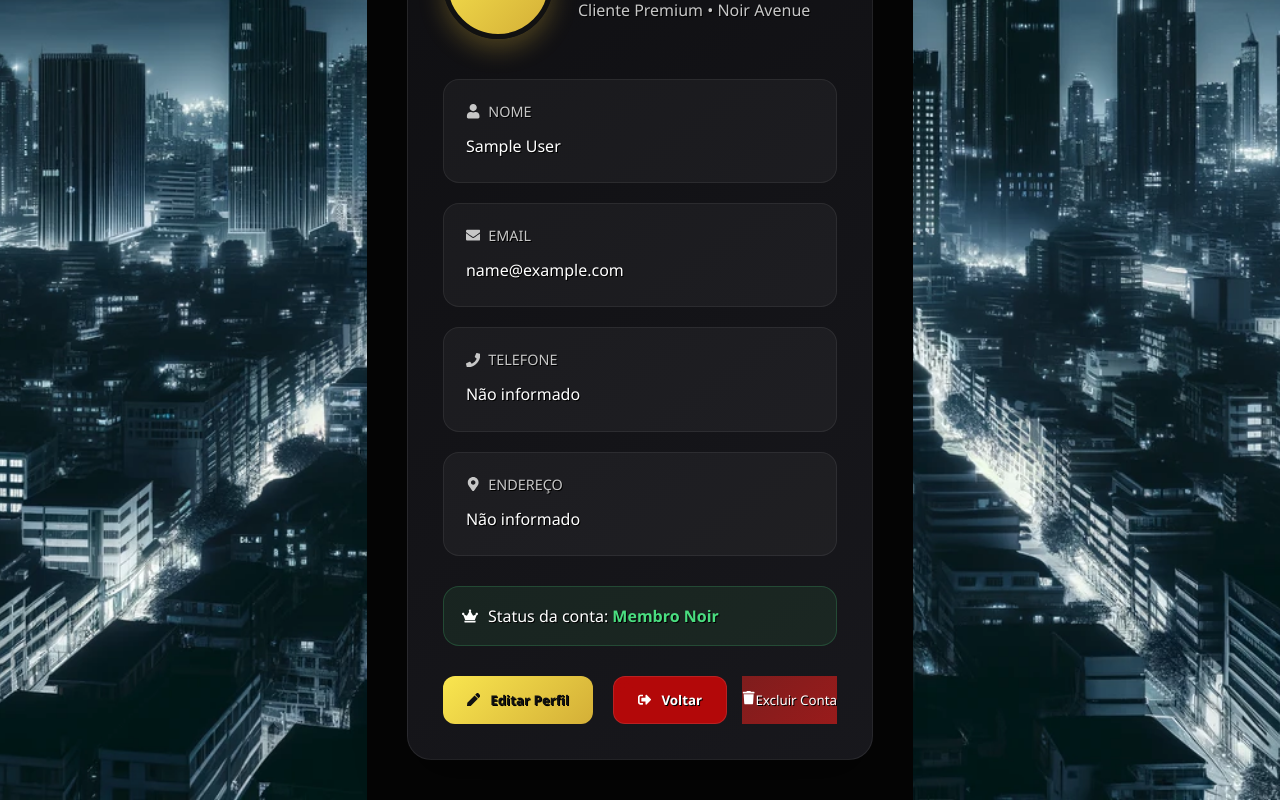
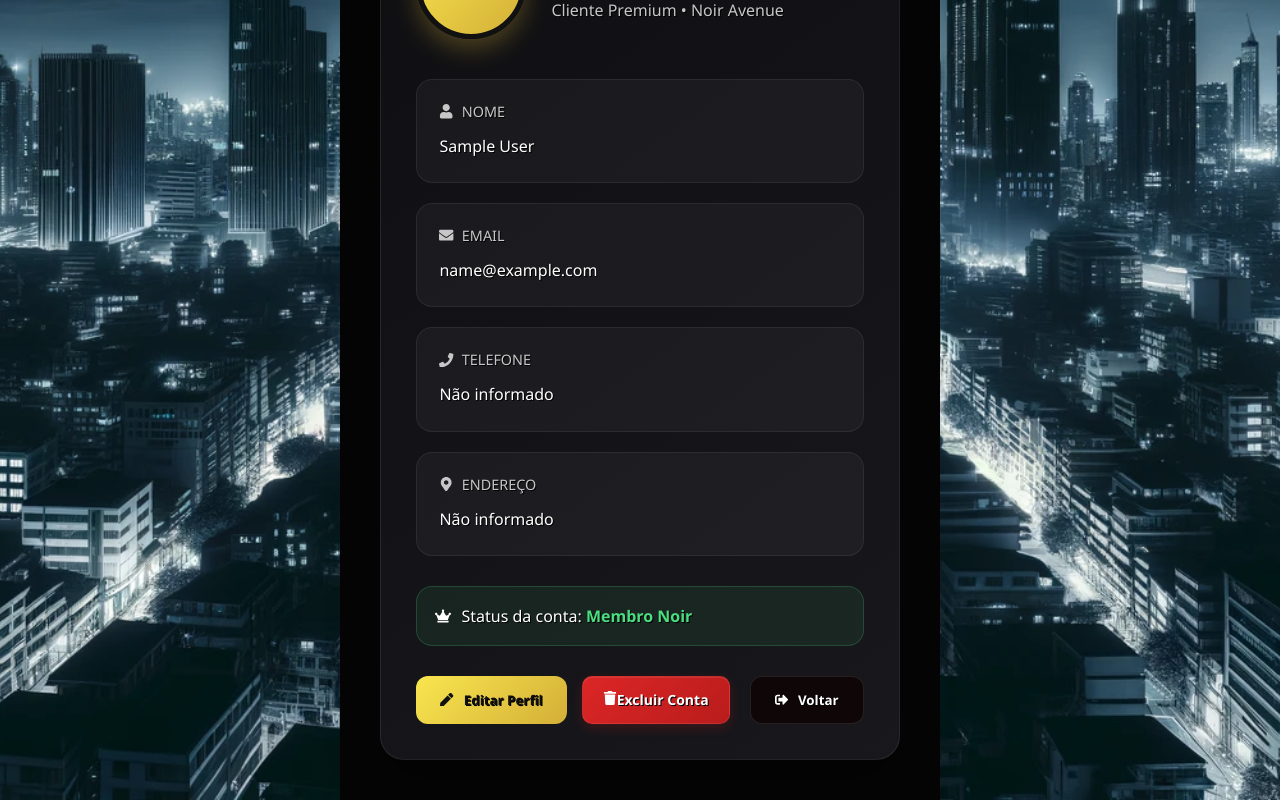
Before and after one commit to Luizfelipeosz/Noir-Avenue, a React (Vite) app: page /dashboard/perfil in a window 1280 px wide. Shown: the part 510-1310 px from the top of the page. Built offline with nearby package versions, Linux system fonts and the light colour scheme; sample sign-in values are in the browser's storage.

Commit message:
troca do botao voltar e excluir, estilização de ambos, para melhor UX.

```diff
--- a/src/components/Perfil/Perfil.css
+++ b/src/components/Perfil/Perfil.css
@@ -249,7 +249,7 @@
 
 .logout-button {
     background:
-        rgba(241, 4, 4, 0.719);
+        rgba(12, 1, 0, 0.719);
 
     color: white;
 
@@ -265,14 +265,35 @@
 }
 
 .delete-button {
-    background:
-        linear-gradient(
-            135deg,
-            #7f1d1d,
-            #991b1b
-        );
+    background: linear-gradient( 135deg, #dc2626, #b91c1c );
+    margin: 0 auto;
+    padding: 10px 20px;
+    border: 1px solid rgba(255, 255, 255, 0.08);
+    border-radius: 10px;
+    color: #ffffff;
+    font-size: 14px;
+    font-weight: 600;
+    cursor: pointer;
+    box-shadow: 0 4px 12px rgba(185, 28, 28, 0.25), inset 0 1px 0 rgba(255, 255, 255, 0.08);
+    transition: background 0.2s ease,
+    transform 0.2s ease,
+    box-shadow 0.2s ease;
+}
 
-    color: white;
+.delete-button:hover {
+    background: linear-gradient( 135deg, #ef4444, #dc2626 );
+    transform: translateY(-1px);
+    box-shadow: 0 6px 16px rgba(185, 28, 28, 0.35), inset 0 1px 0 rgba(255, 255, 255, 0.1);
+}
+
+.delete-button:active {
+    transform: translateY(0);
+    box-shadow: 0 2px 6px rgba(185, 28, 28, 0.25);
+}
+
+.delete-button:focus-visible {
+    outline: 2px solid rgba(239, 68, 68, 0.5);
+    outline-offset: 3px;
 }
 
 .modal-overlay {
--- a/src/components/Perfil/Perfil.jsx
+++ b/src/components/Perfil/Perfil.jsx
@@ -215,14 +215,6 @@ function Perfil() {
             </button>
 
             <button
-              className="logout-button"
-              onClick={handleBack}
-            >
-              <FaSignOutAlt />
-              Voltar
-            </button>
-
-            <button
               className="delete-button"
               onClick={() =>
                 setShowModal(true)
@@ -230,6 +222,14 @@ function Perfil() {
             >
               <FaTrash />
               Excluir Conta
+            </button>
+
+            <button
+              className="logout-button"
+              onClick={handleBack}
+            >
+              <FaSignOutAlt />
+              Voltar
             </button>
           </div>
         </div>
```
